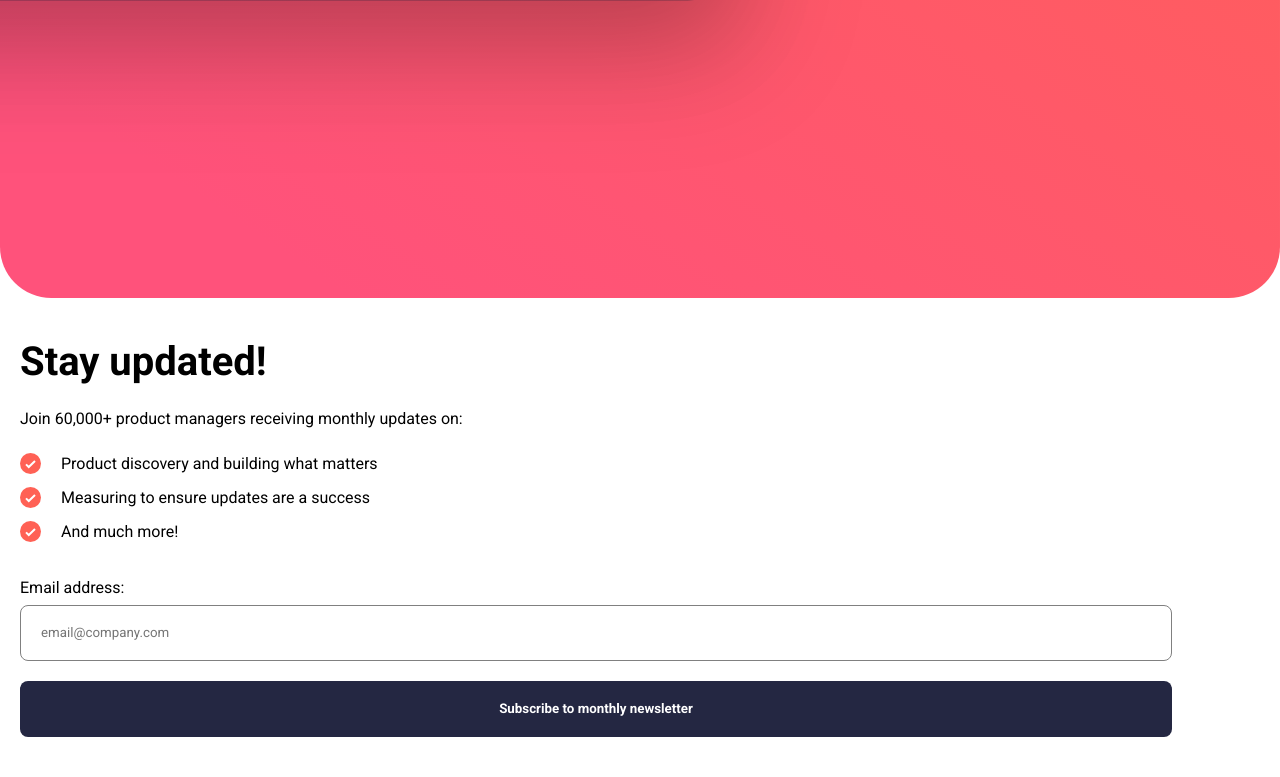
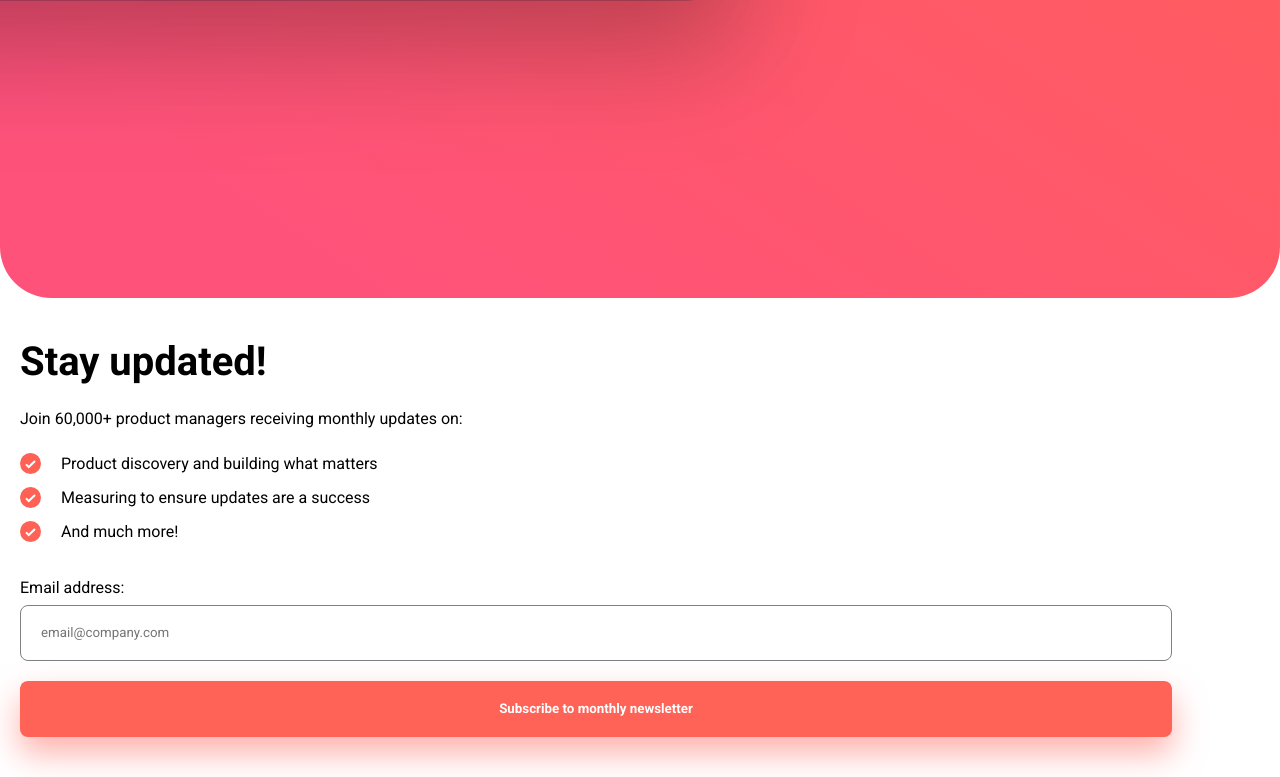
Before and after one commit to erict16/newsletter-signup, a plain HTML site: page index.html in a window 1280 px wide. In both pictures the pointer is over the button "Subscribe to monthly newsletter". Shown: the part 1600-2377 px from the top of the page. Drawn offline with Linux system fonts and the light colour scheme.

Commit message:
button hover effect implemented

```diff
--- a/style.css
+++ b/style.css
@@ -60,6 +60,14 @@ button {
     background-color: var(--neutral-dark-slate-grey);
     color: white;
     font-weight: 700;
+    cursor: pointer;
+    transition: background 0.3s ease, box-shadow 0.3s ease;
+}
+
+button:hover {
+
+background: var(--primary-tomato, linear-gradient(204deg, #FF6A3A 0%, #FF527B 100%));
+box-shadow: 0px 16px 32px 0px rgba(255, 97, 85, 0.50);
 }
 
 
@@ -91,7 +99,7 @@ button {
     display: none;
 }
 
-@media only screen and (min-width: 375px) {
+@media only screen and (min-width: 600px) {
     .hero-image {
         content: url("assets/images/illustration-sign-up-desktop.svg");
     }
```
